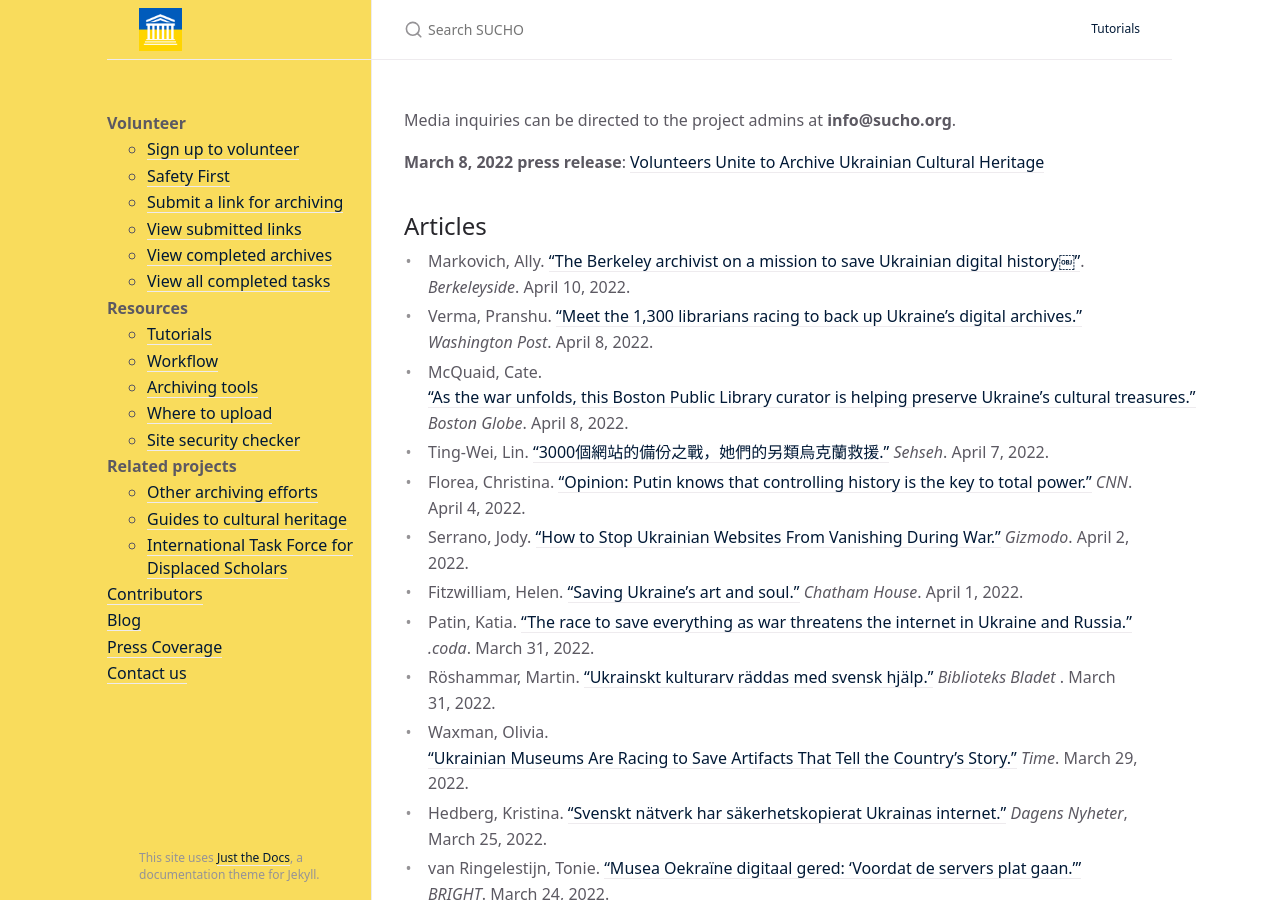
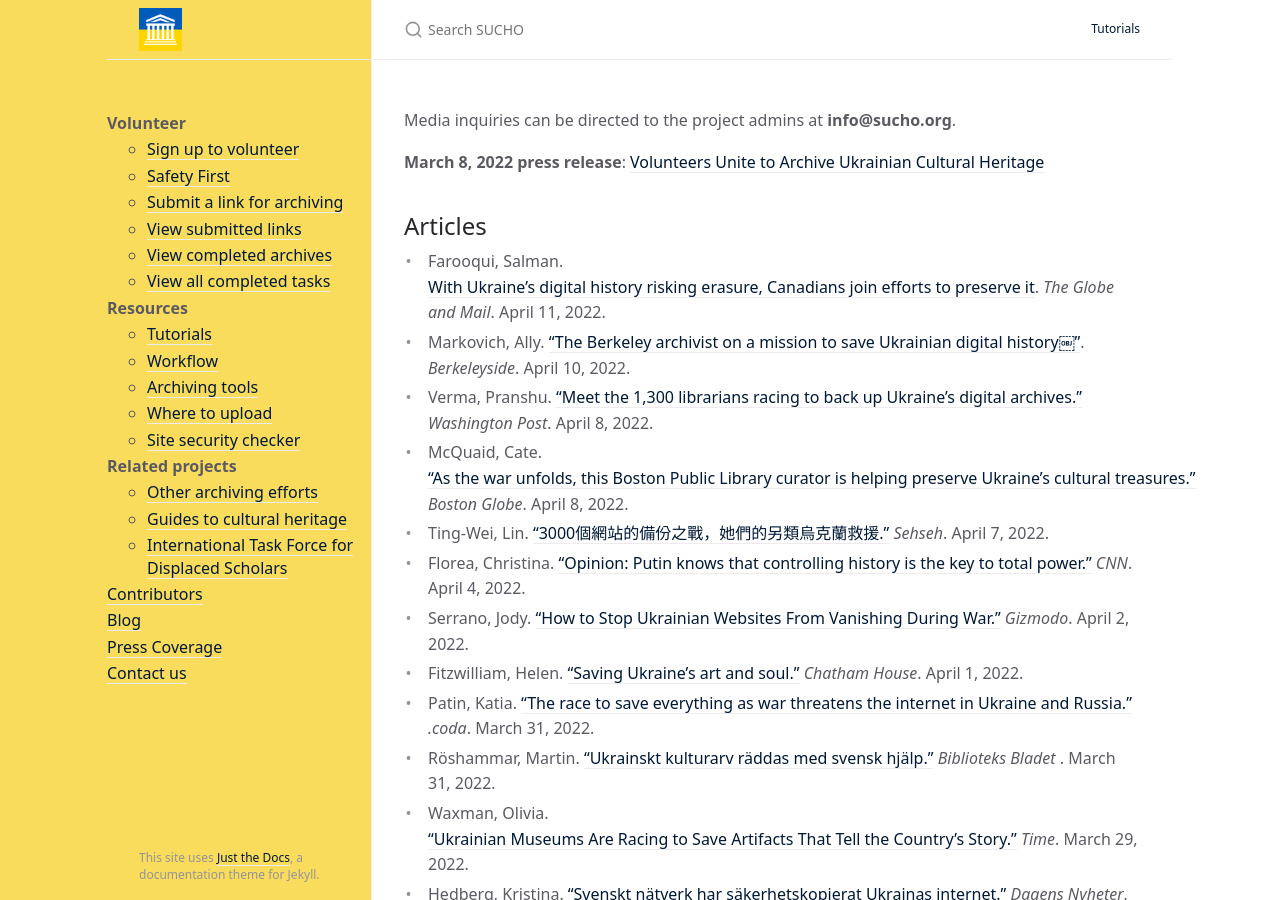
Before and after one commit to sucho-archiving/sucho-archiving.github.io, a Jekyll site: the page built from press.md, in a window 1280 px wide and 900 px high. Built offline with Jekyll 4.4.1, drawn with Linux system fonts in a browser that asks for light colours; some of the changed text lies outside the part shown.

Commit message:
Update press.md

```diff
--- a/press.md
+++ b/press.md
@@ -9,6 +9,7 @@
 **March 8, 2022 press release**: [Volunteers Unite to Archive Ukrainian Cultural Heritage](/press-release-20220308-volunteers-unite)
 
 ## Articles
+- Farooqui, Salman. [With Ukraine’s digital history risking erasure, Canadians join efforts to preserve it](https://www.theglobeandmail.com/canada/article-canadians-join-global-efforts-to-save-ukraines-digital-archives). *The Globe and Mail*. April 11, 2022.
 - Markovich, Ally. ["The Berkeley archivist on a mission to save Ukrainian digital history￼"](https://www.berkeleyside.org/2022/04/10/berkeley-archivist-mission-save-ukrainian-digital-history). *Berkeleyside*. April 10, 2022.
 - Verma, Pranshu. ["Meet the 1,300 librarians racing to back up Ukraine’s digital archives."](https://www.washingtonpost.com/technology/2022/04/08/ukraine-digital-history/) *Washington Post*. April 8, 2022.
 - McQuaid, Cate. ["As the war unfolds, this Boston Public Library curator is helping preserve Ukraine’s cultural treasures."](https://www.bostonglobe.com/2022/04/07/arts/boston-public-library-curator-is-training-cultural-heritage-first-responders-protect-historical-treasures) *Boston Globe*. April 8, 2022.
@@ -51,6 +52,7 @@
 
 
 ## Interviews / Podcasts
+- Schwartz, Elin. ["Svenskar sparar ner Ukrainas internet: ”Vill rädda digitala kulturarvet”"](https://www.svt.se/kultur/har-dammsugs-ukrainska-internet-fran-goteborg-vill-radda-det-digitala-kulturarvet) *SVT Nyheter*. April 11, 2022.
 - Kranz, Oliver. ["Krieg und Frieden / Positionen zur Zeit"](https://www.rbb-online.de/rbbkultur/podcasts/krieg-und-frieden/). *RBB Kultur*. March 28, 2022.
 - Svensson, Marcus. ["Svenskarnas insats i kriget: Andreas räddar Ukrainas internet"](https://sverigesradio.se/artikel/svenskarnas-insats-i-kriget-andreas-raddar-ukrainas-internet). *Sveriges Radio*. March 28, 2022.
 - ["How a Collective is Saving Ukainian Cultural Treasurers"](https://www.youtube.com/watch?v=TdXocTUfmbU). *DW Shift*. March 26, 2022.
```
